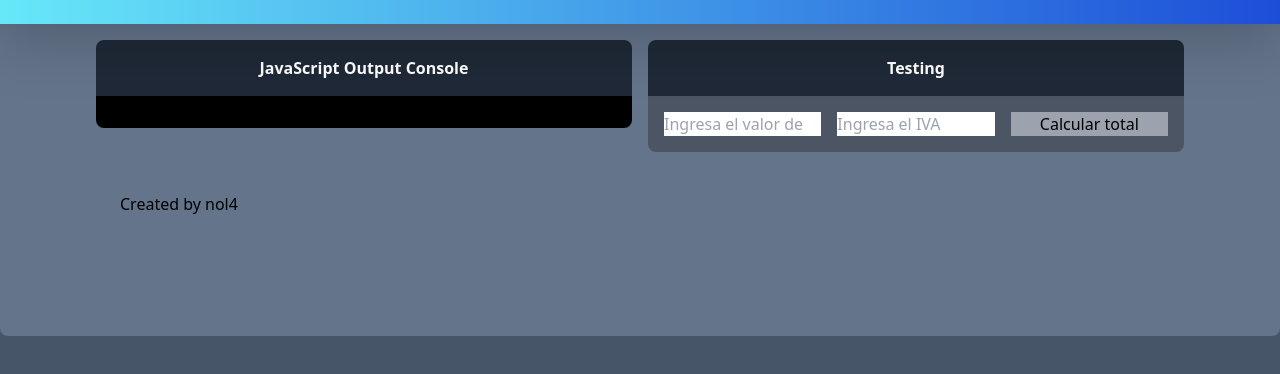
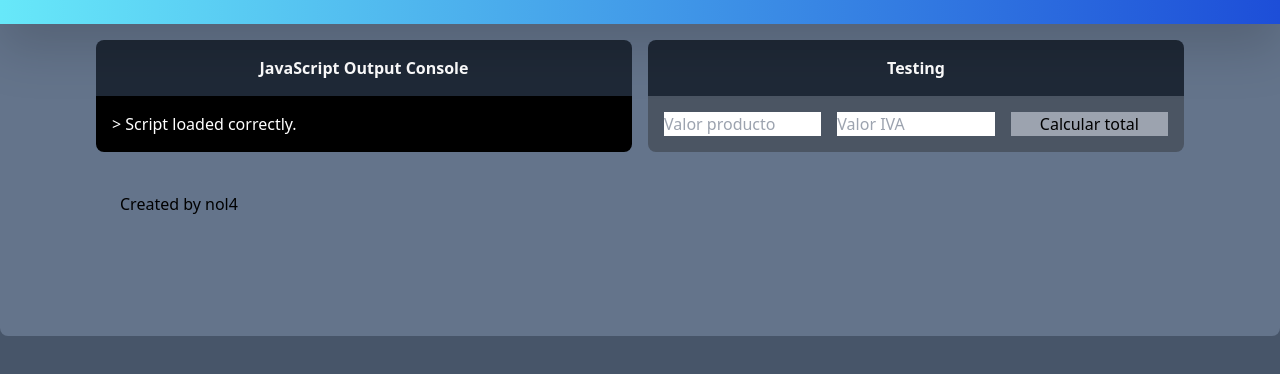
Before and after one commit to nol4lej/javascript, a plain HTML site: page index.html in a window 1280 px wide. Shown: the part 124-498 px from the top of the page. Drawn offline with nearby package versions, Linux system fonts and the light colour scheme.

Commit message:
Agregado console.log de carga correcta

```diff
--- a/Ejercicios/variables/prod_iva.js
+++ b/Ejercicios/variables/prod_iva.js
@@ -26,21 +26,21 @@ window.onload = function() {
     // input_producto.setAttribute("id", "inputProd"); // Solo acepta 2 argumentos: el nombre del atributo y su valor"
     // producto
     input_producto.id = "inputProd";
-    input_producto.type = "number"
-    input_producto.placeholder = "Ingresa el valor de un producto"
+    input_producto.type = "number";
+    input_producto.placeholder = "Valor producto";
     input_producto.min = 0;
     // iva
     input_iva.id = "inputIva";
     input_iva.type = "number";
-    input_iva.placeholder = "Ingresa el IVA"
+    input_iva.placeholder = "Valor IVA";
     input_iva.min = 0;
     input_iva.max = 100;
 
     // button
     button_input.id = "calcular";
     button_input.type = "button";
-    button_input.textContent = "Calcular total"
-    button_input.classList = "bg-gray-400 hover:bg-gray-200"
+    button_input.textContent = "Calcular total";
+    button_input.classList = "bg-gray-400 hover:bg-gray-200";
 
     // se adjuntan (append) los elementos al contenedor
     div.append(input_producto, input_iva, button_input);
@@ -62,4 +62,7 @@ window.onload = function() {
         div.append(resultado_final);
 
     })
+
+    console.log("Script loaded correctly.")
+
 }
```
Also changed, not shown: index.html (+1 -0 lines).
